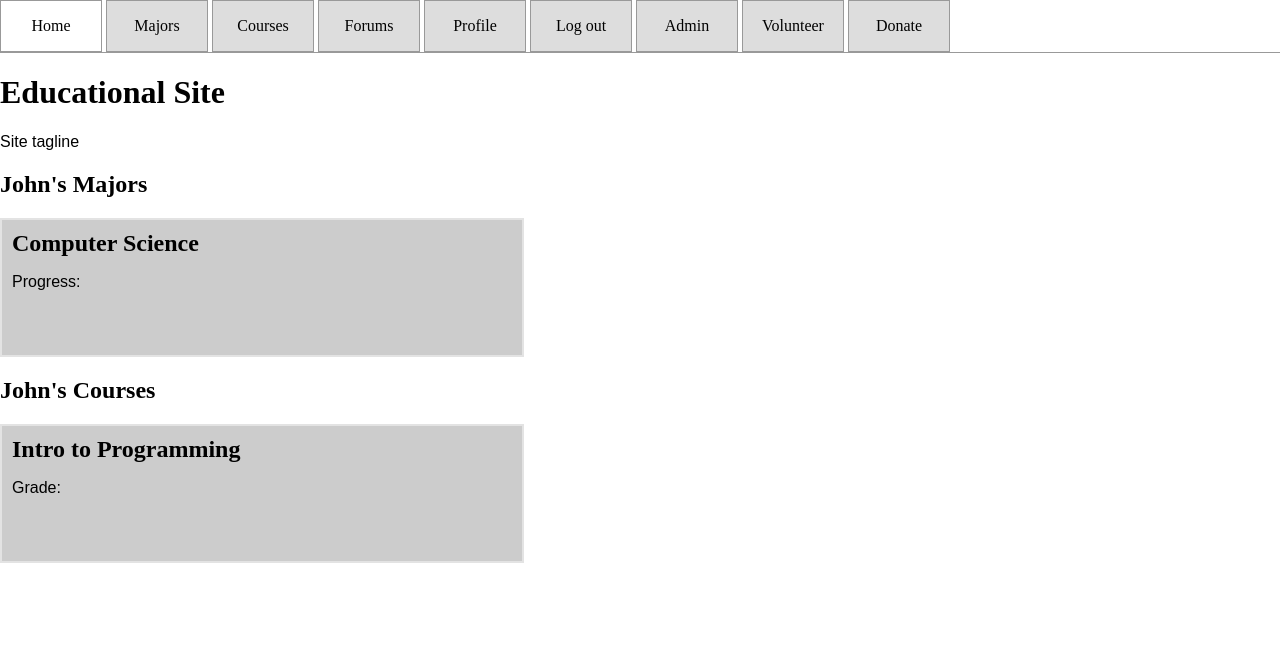
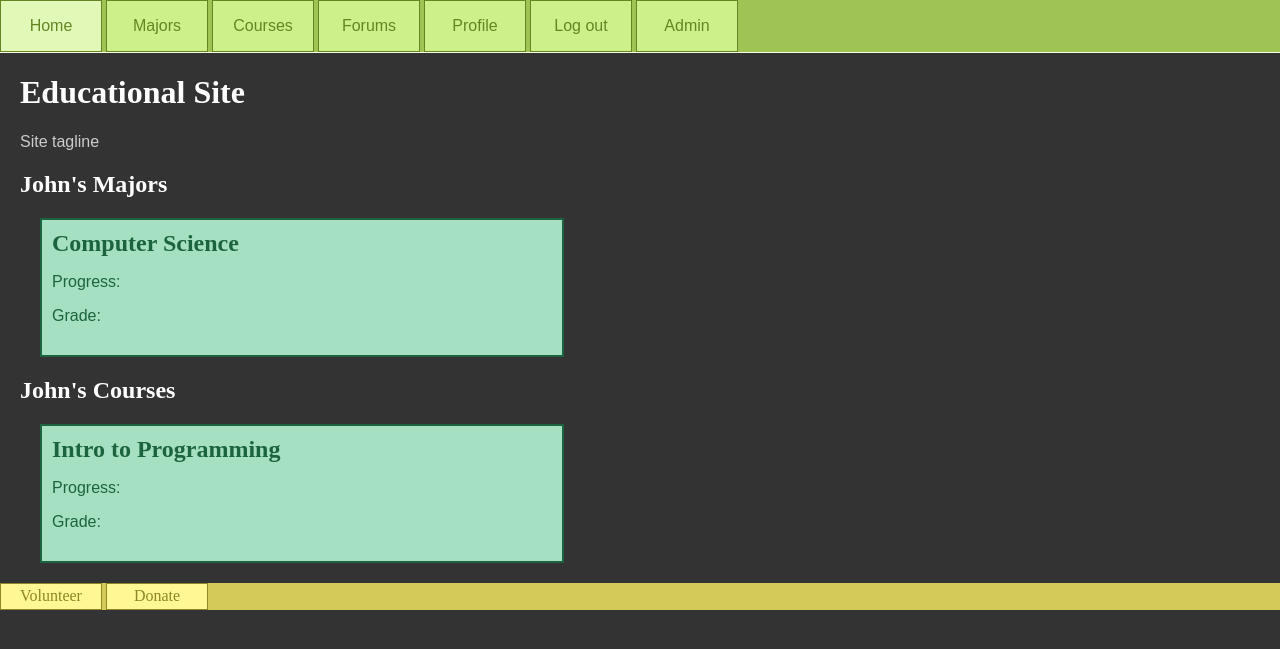
Before and after one commit to pjha1994/OnlineU, a Flask app: page / in a window 1280 px wide. Shown: the top 649 px of the page. Run offline with Flask 2, Linux system fonts and the light colour scheme; a user stored in the database is signed in; parts of the project's set-up code (start-up, migrations or seed data) failed here and were passed over.

Commit message:
update style

```diff
--- a/static/style.css
+++ b/static/style.css
@@ -1,5 +1,65 @@
 body {
     margin: 0px;
+    padding: 0px;
+    background: #333;
+}
+
+div {
+    margin: 20px;
+}
+
+h1 {
+    color: #FFF;
+}
+
+h2 {
+    color: #FFF;
+}
+
+p {
+    color: #CCC;
+    font-family: sans-serif;
+}
+
+a {
+    color: #FFF;
+}
+
+ul li {
+    color: #CCC;
+    font-family: sans-serif;
+}
+
+footer {
+    margin-left: 0px;
+    margin-right: 0px;
+    background: #D3CA59;
+    width: 100%;
+}
+
+footer p {
+    color: #8E8628;
+}
+
+footer li {
+    display: inline-block;
+    vertical-align: top;
+    background-color: #FFF793;
+}
+
+footer li a {
+    height: 25px;
+    width: 100px;
+    color: #8E8628;
+    border: 1px solid #8E8628;
+    text-decoration: none;
+    text-align:center;
+    display: table-cell;
+    vertical-align: middle;
+}
+
+footer li a:hover {
+    background: #FFFABB;
 }
 
 #navbar {
@@ -7,25 +67,25 @@ body {
     padding: 0px;
     margin-top: 0px;
     height: auto;
-    background-color: #FFFFFF;
-    border-bottom: 1px solid #999999;
+    background-color: #9FC454;
+    border-bottom: 1px solid #F5FEE3;
 }
 
 #navbar li {
     display: inline-block;
     vertical-align: top;
-    background-color: #DDDDDD;
+    background-color: #CEF08A;
 }
 
 #navbar li:hover {
-    background-color: #FFFFFF;
+    background-color: #E2F8B6;
 }
 
 #navbar li a {
     height:50px;
     width: 100px;
-    color: #000000;
-    border: 1px solid #999999;
+    color: #658525;
+    border: 1px solid #658525;
     text-decoration: none;
     text-align:center;
     display: table-cell;
@@ -53,21 +113,19 @@ body {
 .majorBlock {
     padding: 10px;
     padding-bottom: 25px;
-    background-color: #cccccc;
-    border: 2px solid #e3e3e3;
+    background-color: #A5E0C2;
+    border: 2px solid #1C643F;
     width: 500px;
     min-height: 100px;
 }
 
 .majorBlock h2 {
     margin: 0px;
-}
-
-p {
-    font-family: sans-serif;
+    color: #1C643F;
 }
 
 .majorBlock p {
+    color: #1C643F;
     margin-bottom: 0px;
 }
 
--- /dev/null
+++ b/templates/footer.html
@@ -0,0 +1,4 @@
+<footer>
+    <li><a href="volunteer.html">Volunteer</a></li>
+    <li><a href="donate.html">Donate</a></li>
+</footer>
--- a/templates/index.html
+++ b/templates/index.html
@@ -9,6 +9,7 @@
         {% include "navbar.html" %}
 
         <!-- About -->
+        <div>
             <h1>Educational Site</h1>
             <p>Site tagline</p>
 
@@ -20,6 +21,7 @@
                 <h2>{{major.name}}</h2>
                 <p>{{major.description}}</p>
                 <p>Progress:</p>
+                <p>Grade:</p>
                 </div>
             {% endfor %}
 
@@ -29,6 +31,7 @@
                 <div class="majorBlock">
                 <h2>{{course.name}}</h2>
                 <p>{{course.description}}</p>
+                <p>Progress:</p>
                 <p>Grade:</p>
                 </div>
             {% endfor %}
@@ -36,6 +39,8 @@
             {% else %}
                 <p>Sign in to view your curriculum.</p>
             {% endif %}
+        </div>
+        {% include "footer.html" %}
         {% endblock %}
     </body>
 </html>
--- a/templates/login.html
+++ b/templates/login.html
@@ -46,7 +46,7 @@ function signInCallback(authResult) {
         if (result) {
           $('#result').html('Login Successful!</br>'+ result + '</br>Redirecting...')
          setTimeout(function() {
-          window.location.href = "index.php";
+          window.location.href = "index.html";
          }, 4000);
 
       } else if (authResult['error']) {
--- a/templates/navbar.html
+++ b/templates/navbar.html
@@ -12,6 +12,4 @@
     <li><a href="admin.html">Admin</a></li>
     {% endif %}
     {% endblock %}
-    <li><a href="volunteer.html">Volunteer</a></li>
-    <li><a href="donate.html">Donate</a></li>
 </ul>
```
Also changed, not shown: static/Color palette.html (added, +216 -0 lines). Lines whose indentation alone changed are shown as unchanged.
